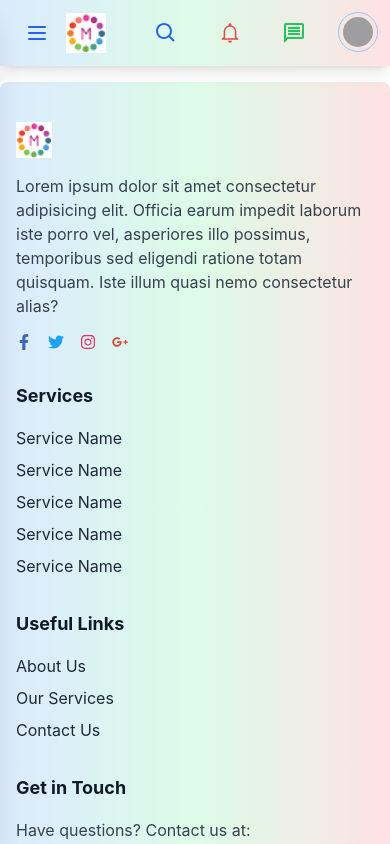
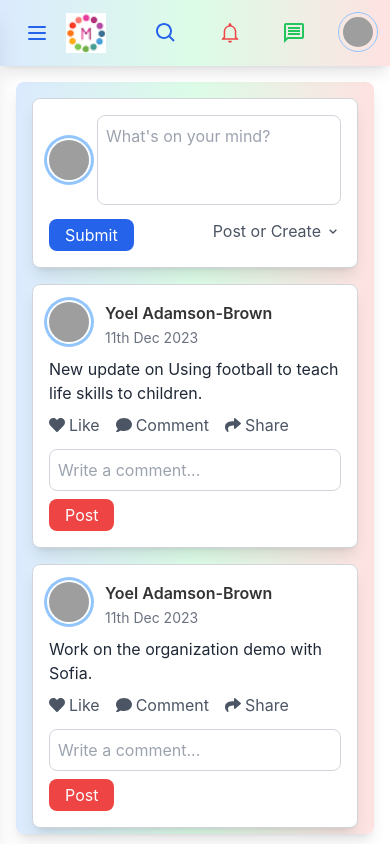
Before and after one commit to mdsabbiralmamon/makerble, a React (Vite) app: page / in a window 390 px wide. Shown: the top 844 px of the page. Built offline with nearby package versions, Linux system fonts and the light colour scheme; grey boxes are pictures that could not be loaded.

Commit message:
refactor: Update layout in Root component

```diff
--- a/src/layouts/Root/Root.jsx
+++ b/src/layouts/Root/Root.jsx
@@ -14,9 +14,11 @@ const Root = () => {
             </header>
 
             {/* Main Content Layout */}
-            <div className="main-content hidden md:flex">
+            <div className="main-content md:flex">
                 {/* Left Panel (Sidebar or Navigation) */}
-                <LeftPanel />
+                <div className=" hidden md:flex">
+                    <LeftPanel />
+                </div>
 
                 {/* Outlet for Main Content */}
                 <div
@@ -32,7 +34,9 @@ const Root = () => {
                 </div>
 
                 {/* Right Panel (Tasks/Notifications/Other) */}
-                <RightPanel />
+                <div className=" hidden md:flex">
+                    <RightPanel />
+                </div>
             </div>
 
             {/* Footer Section */}
```
